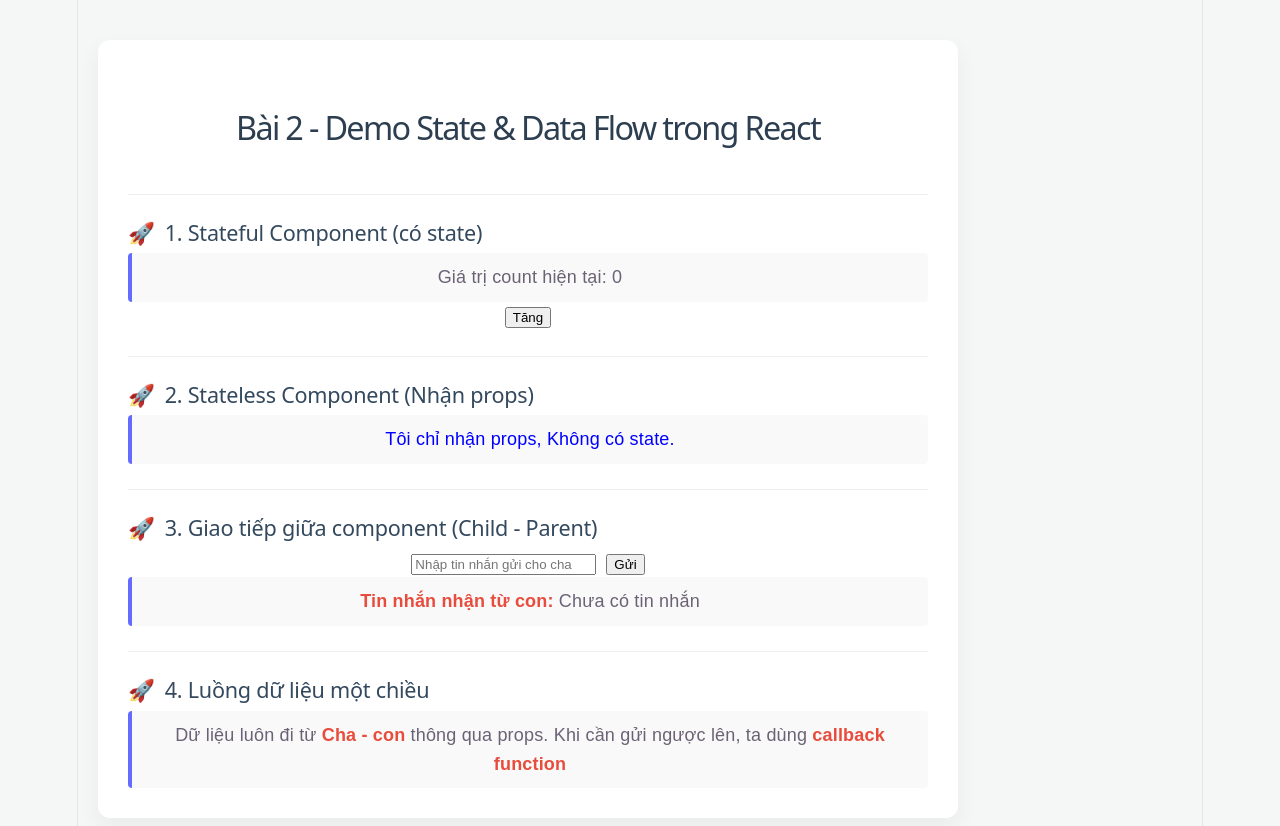
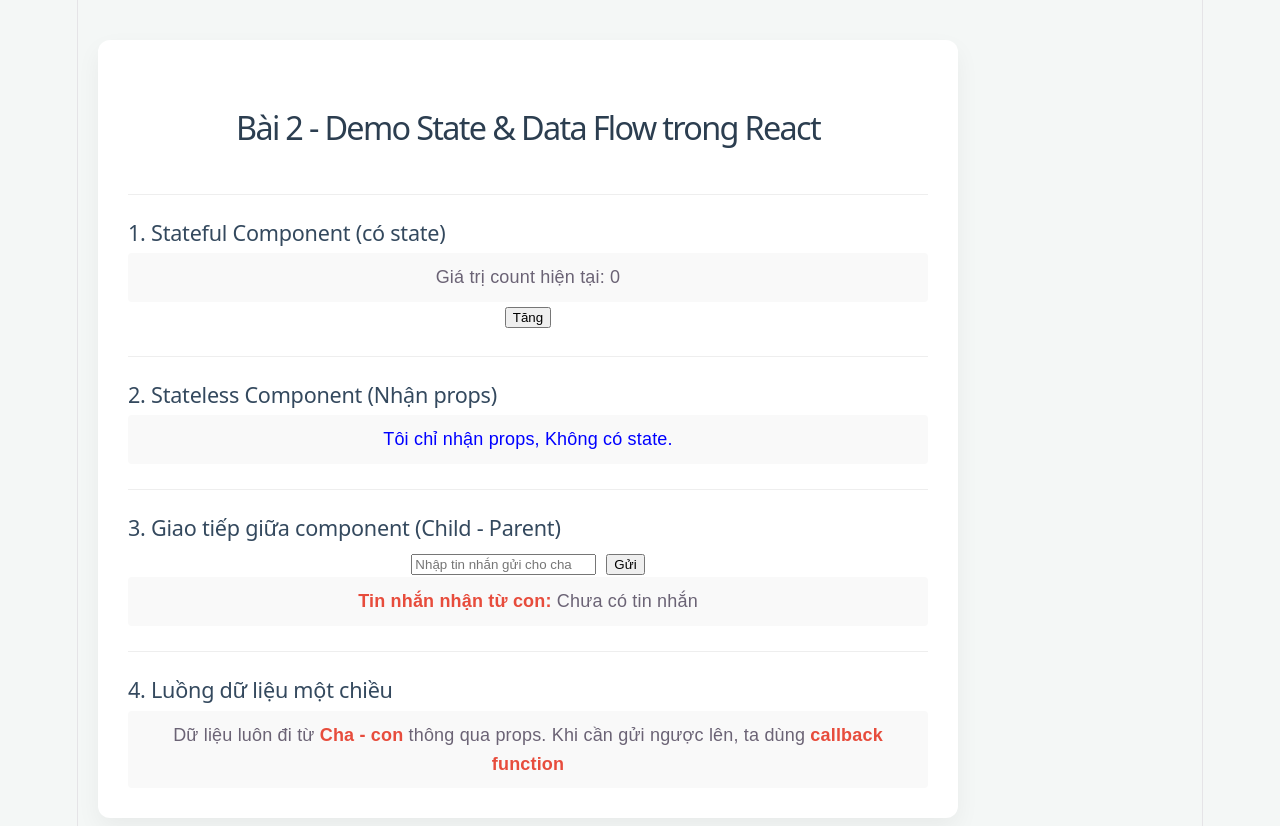
Before and after one commit to nhuyeumeo2811-del/baitapmoi2, a React (Vite) app: page / in a window 1280 px wide. Shown: the top 826 px of the page. Built offline with nearby package versions, Linux system fonts and the light colour scheme.

Commit message:
Add multiple files

```diff
--- a/src/App.css
+++ b/src/App.css
@@ -219,11 +219,6 @@ h2 {
   align-items: center;
 }
 
-h2::before {
-  content: "🚀";
-  margin-right: 10px;
-}
-
 hr {
   border: 0;
   height: 1px;
@@ -238,7 +233,6 @@ p strong {
 p {
   background: #f9f9f9;
   padding: 10px 15px;
-  border-left: 4px solid #646cff;
   border-radius: 4px;
 }
 
```
